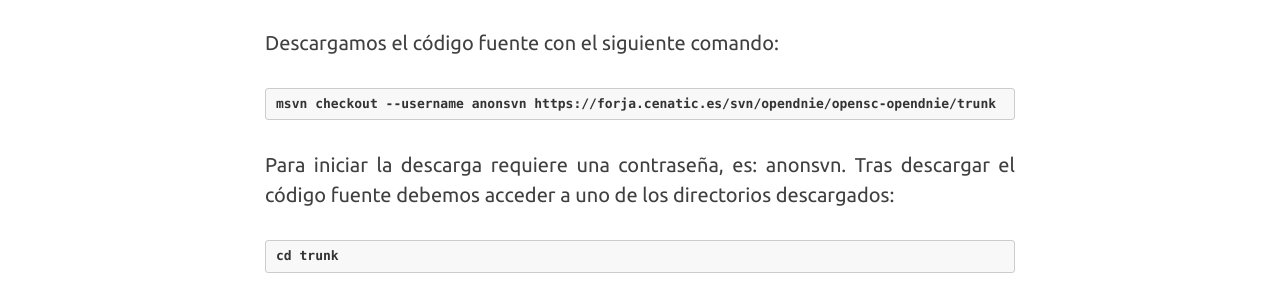
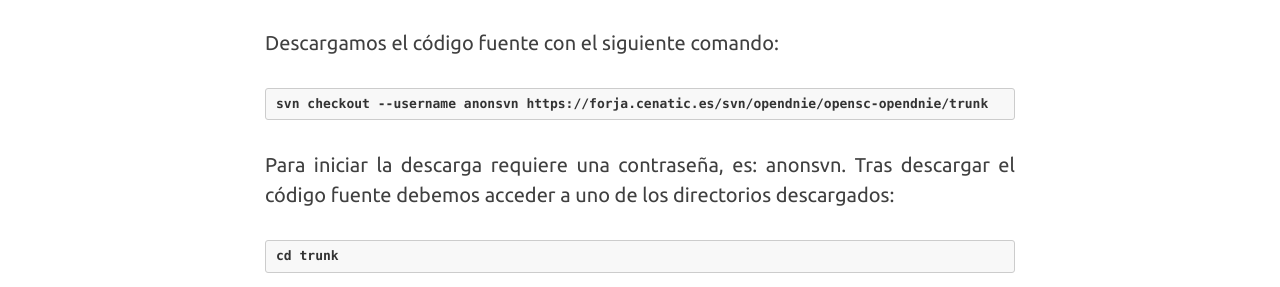
Before and after one commit to R12Leal/R12Leal.github.io, a Jekyll site: the page built from _posts/2015-10-15-dnie-ubuntu.markdown, in a window 1280 px wide and 900 px high, scrolled down 4350 px. Shown: the part 164-451 px from the top of the window. Built offline with Jekyll 4.4.1, drawn with Linux system fonts in a browser that asks for light colours; nearby versions of some CDN libraries; comment, search, counter and statistics services are not loaded.

Commit message:
Update DNIe

```diff
--- a/_posts/2015-10-15-dnie-ubuntu.markdown
+++ b/_posts/2015-10-15-dnie-ubuntu.markdown
@@ -68,7 +68,7 @@ mkdir .openscDNIe
 cd .openscDNIe
 </pre></strong></p>
 <p>Descargamos el código fuente con el siguiente comando:</p>
-<p><strong><pre>msvn checkout --username anonsvn https://forja.cenatic.es/svn/opendnie/opensc-opendnie/trunk</pre></strong></p>
+<p><strong><pre>svn checkout --username anonsvn https://forja.cenatic.es/svn/opendnie/opensc-opendnie/trunk</pre></strong></p>
 <p>Para iniciar la descarga requiere una contraseña, es: anonsvn. Tras descargar el código fuente debemos acceder a uno de los directorios descargados:</p>
 <p><strong><pre>cd trunk</pre></strong></p>
 <p>Antes compilar hay que añadir la ruta de la librería "libltdl.la" al archivo "src/tools/Makefile.am" del código fuente, en "trunk". La ruta variará dependiendo de la arquitectura, 32 o 64 bits, de nuestro sistema. Para encontrarla ejecutamos:</p>
```
Also changed, not shown: other parts of _posts/2015-10-15-dnie-ubuntu.markdown (+1 -1 lines), 1 other file.
